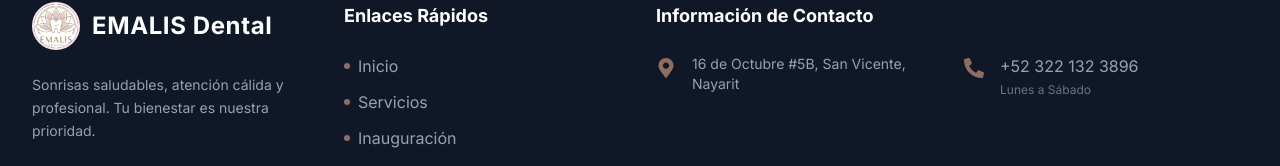
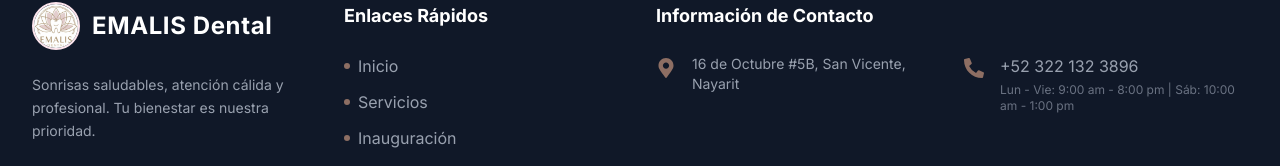
Before and after one commit to raulbellosom/emalis-landing, a React (Vite) app: page / in a window 1280 px wide. Shown: the part 7789-7955 px from the top of the page. Built offline with nearby package versions, Linux system fonts and the light colour scheme.

Commit message:
feat: add `siteContent` data file and implement `Footer` component using this data.

```diff
--- a/src/components/sections/Footer.jsx
+++ b/src/components/sections/Footer.jsx
@@ -90,7 +90,7 @@
                     {siteContent.phone}
                   </a>
                   <span className="text-gray-500 text-xs mt-1">
-                    Lunes a Sábado
+                    {siteContent.schedule}
                   </span>
                 </div>
               </div>
--- a/src/data/siteContent.js
+++ b/src/data/siteContent.js
@@ -6,6 +6,7 @@
   address: "16 de Octubre #5B, San Vicente, Nayarit",
   googleMapsUrl: "https://maps.app.goo.gl/M2mkr7Tm3NaP5v987",
   facebookUrl: "https://www.facebook.com/profile.php?id=61585665306519",
+  schedule: "Lun - Vie: 9:00 am - 8:00 pm | Sáb: 10:00 am - 1:00 pm",
   inaugurationDate: "21 de febrero de 2026",
 
   hero: {
```
